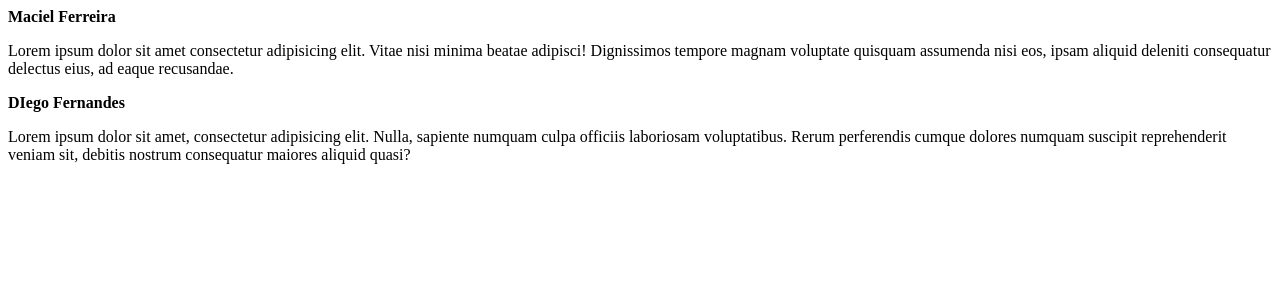
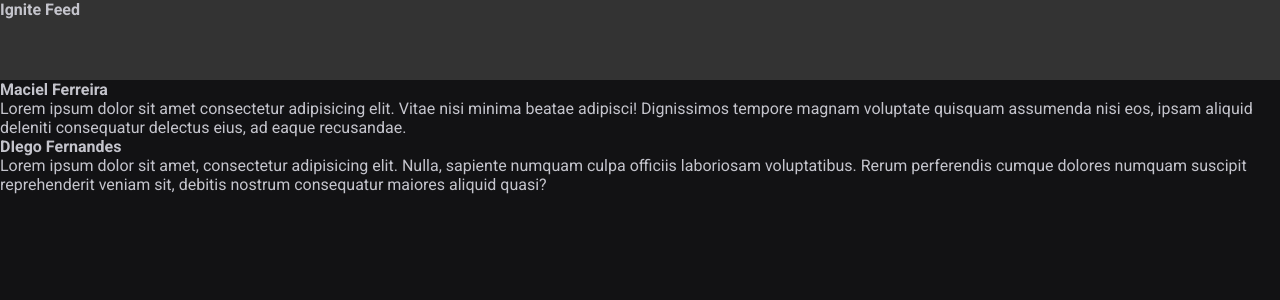
Before and after one commit to macieljuniormax/React-JS---Ignite, a React (Vite) app in the folder 01 - Fundamentos/: page / in a window 1280 px wide. Shown: the top 300 px of the page. Built offline with nearby package versions, Linux system fonts and the light colour scheme.

Commit message:
style: :lipstick: add global styles

```diff
--- a/01 - Fundamentos/index.html
+++ b/01 - Fundamentos/index.html
@@ -3,8 +3,15 @@
 
 <head>
   <meta charset="UTF-8" />
+
+  <link rel="preconnect" href="https://fonts.googleapis.com">
+  <link rel="preconnect" href="https://fonts.gstatic.com" crossorigin>
+
   <link rel="icon" type="image/svg+xml" href="/vite.svg" />
   <meta name="viewport" content="width=device-width, initial-scale=1.0" />
+
+  <link href="https://fonts.googleapis.com/css2?family=Roboto:wght@400;700&display=swap" rel="stylesheet">
+
   <title>Vite + React</title>
 </head>
 
--- a/01 - Fundamentos/src/App.jsx
+++ b/01 - Fundamentos/src/App.jsx
@@ -1,8 +1,11 @@
 import { Post } from "./Post"
+import { Header } from "./components/header/Header"
+import "./global.css"
 
 export function App() {
   return (
     <div>
+      <Header></Header>
       <Post author="Maciel Ferreira"
             content="Lorem ipsum dolor sit amet consectetur adipisicing elit. Vitae nisi minima beatae adipisci! Dignissimos tempore
                      magnam voluptate quisquam assumenda nisi eos, ipsam aliquid deleniti consequatur delectus eius, ad eaque recusandae.">
--- /dev/null
+++ b/01 - Fundamentos/src/components/header/Header.jsx
@@ -0,0 +1,9 @@
+import styles from './Header.module.css'
+
+export function Header() {
+  return(
+    <header className={styles.header}>
+      <strong> Ignite Feed</strong>
+    </header>
+  );
+}
--- /dev/null
+++ b/01 - Fundamentos/src/components/header/Header.module.css
@@ -0,0 +1,4 @@
+.header {
+  background-color: #333333;
+  height: 80px;
+}
--- /dev/null
+++ b/01 - Fundamentos/src/global.css
@@ -0,0 +1,34 @@
+:root {
+  --white: #FFFFFF;
+
+  --gray-100: #E1E1E6;
+  --gray-300: #C4C4CC;
+  --gray-400: #8D8D99;
+  --gray-600: #323238;
+  --gray-700: #29292E;
+  --gray-800: #202024;
+  --gray-900: #121214;
+
+  --green-500: #00875F;
+}
+
+* {
+  margin: 0;
+  padding: 0;
+  box-sizing: border-box;
+}
+
+body {
+  background: var(--gray-900);
+  color: var(--gray-300);
+  -webkit-font-smoothing: antialiased;
+}
+
+body,
+input,
+textarea,
+button {
+  font-family: 'Roboto', sans-serif;
+  font-weight: 400;
+  font-size: 1rem;
+}
```
